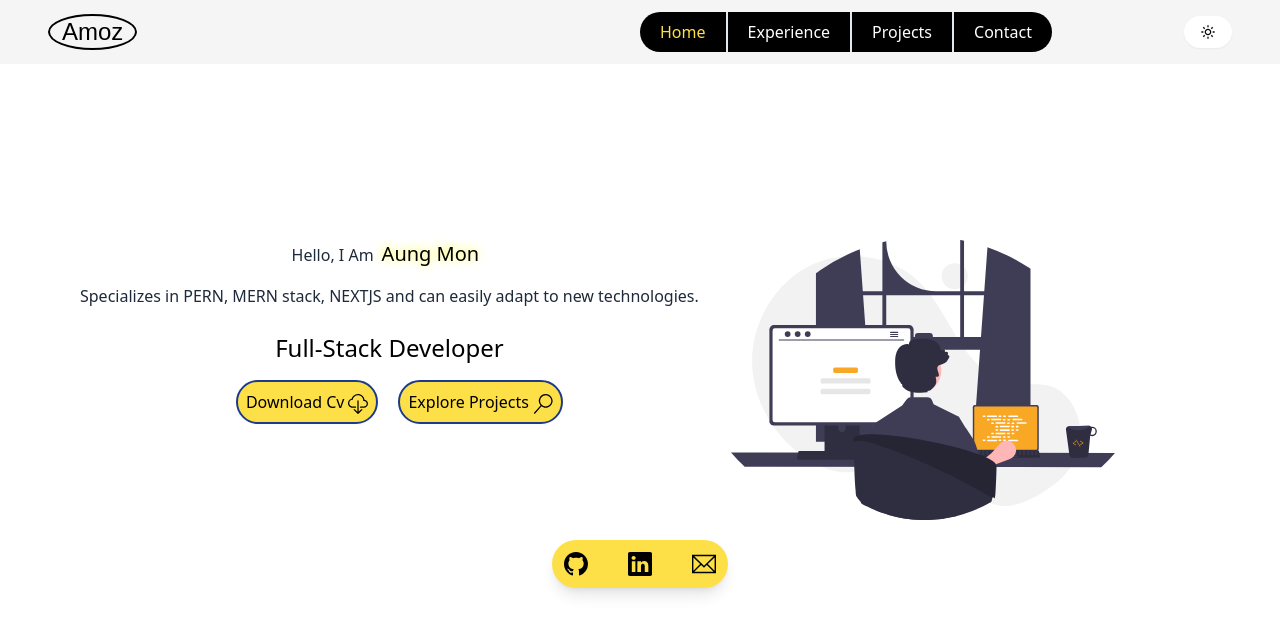
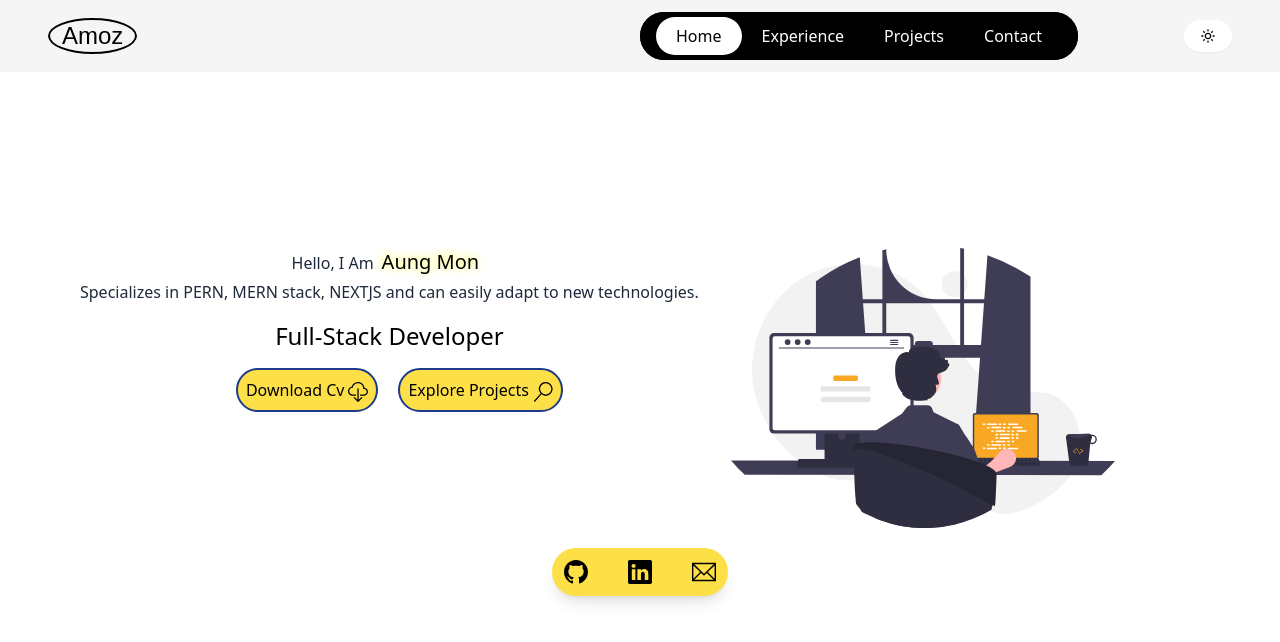
Before and after one commit to Amoz19/my-portfolio, a React (Vite) app: page / in a window 1280 px wide. Shown: the top 642 px of the page. Built offline with nearby package versions, Linux system fonts and the light colour scheme; a web font is replaced by a local one.

Commit message:
FIX:BuildError

```diff
--- a/package.json
+++ b/package.json
@@ -14,8 +14,7 @@
     "react": "^18.2.0",
     "react-dom": "^18.2.0",
     "react-icons": "^4.10.1",
-    "react-router-dom": "^6.15.0",
-    "tailwindcss": "^3.3.3"
+    "react-router-dom": "^6.15.0"
   },
   "devDependencies": {
     "@types/react": "^18.2.15",
--- a/src/components/Header.jsx
+++ b/src/components/Header.jsx
@@ -58,11 +58,16 @@ const Menu = ({item,style}) => {
 
 const DesktopMenu = () => {
     const activeClass = ({isActive}) => `
-        w-30 p-2 px-5  text-center font-medium border-r-2 border-slate-200 last:border-0 hover:text-yellow-300
-        ${isActive ? 'text-yellow-300' : 'text-white'}
+         py-2 px-5 text-center font-medium rounded-full
+        ${isActive ? 'bg-white text-black' : 'text-white'}
         `;
     return(
-        <Menu item={navigation} style={activeClass}/>
+        <>
+            <div className='w-auto bg-black py-3 px-4 rounded-full'>
+                <Menu item={navigation} style={activeClass}/>
+            </div>
+        </>
+
     )
 }
 
--- a/src/pages/Home.jsx
+++ b/src/pages/Home.jsx
@@ -22,9 +22,9 @@ const Home = () => {
                             <span className="text-l text-slate-800">Hello, I Am</span>
                             <span className="text-xl p-2 text-shadow">Aung Mon</span>
                         </p>
-                        <p className="text-slate-800 text-l mt-4 px-8">Specializes in PERN, MERN stack, NEXTJS and can easily adapt to new technologies.</p>
-                        <p className="text-2xl mt-6 mb-4 text-center">Full-Stack Developer</p>
-                        <div className="flex mb-4">
+                        <p className="text-slate-800 text-l mt-1 px-8">Specializes in PERN, MERN stack, NEXTJS and can easily adapt to new technologies.</p>
+                        <p className="text-2xl my-4 mb-4 text-center">Full-Stack Developer</p>
+                        <div className="flex">
                             <Icon>Download Cv<BsCloudDownload className="inline ml-1 text-xl"/></Icon>
                             <Icon>Explore Projects<VscSearch className="inline ml-1 text-xl"/></Icon>
                         </div>
```
